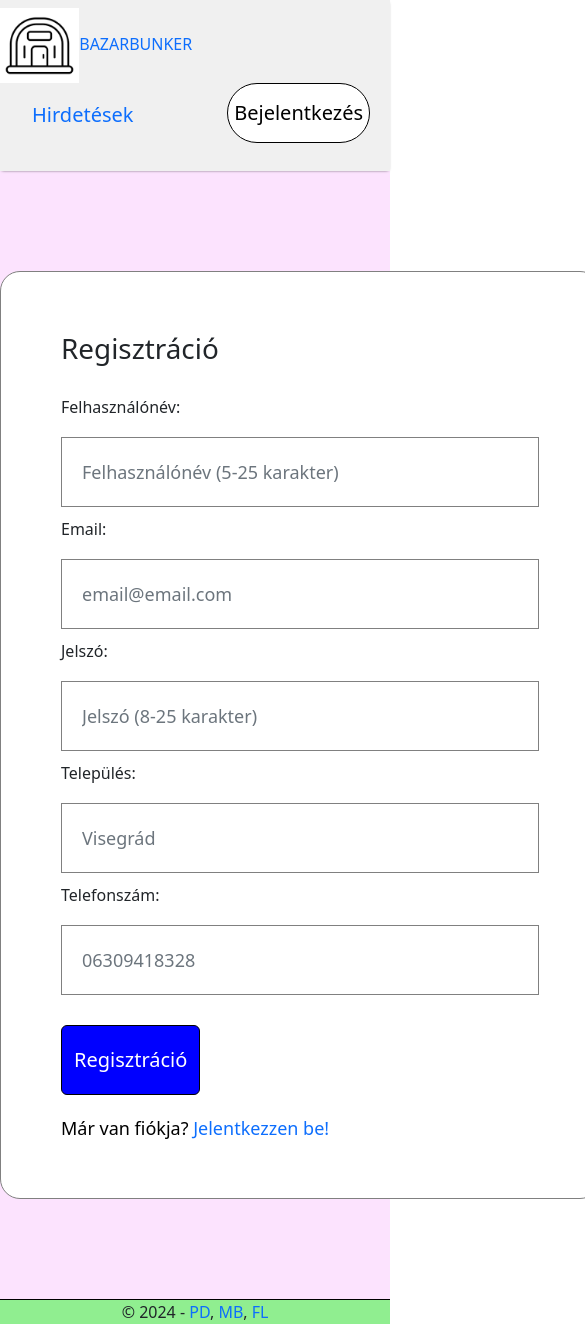
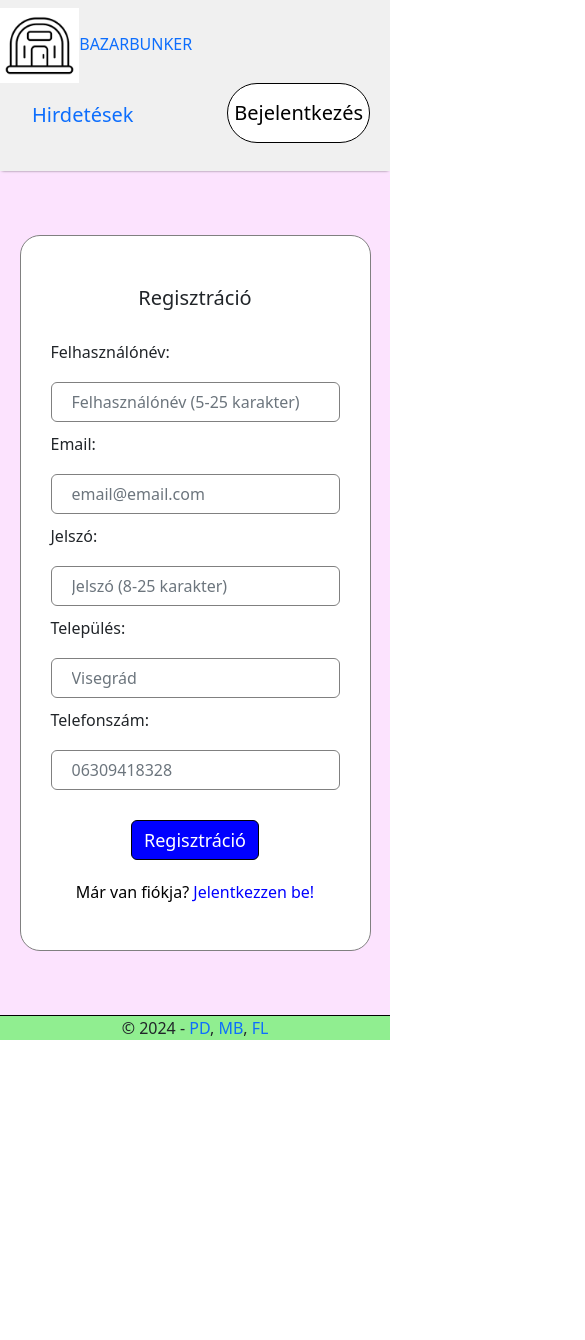
Before and after one commit to farkaslevente/14AA-D-BazarBunker, a React (Create React App) app in the folder frontend_new/: page /regisztracio in a window 390 px wide. Shown: the whole page, 585 px wide, since content can reach past the window. After the commit the page ends 1056 px from the top, so only its background shows below. Built offline with nearby package versions, Linux system fonts and the light colour scheme.

Commit message:
RegisterPage is responsive

```diff
--- a/frontend_new/src/Pages/CSS/LoginPage.css
+++ b/frontend_new/src/Pages/CSS/LoginPage.css
@@ -56,8 +56,9 @@
 
 .login-signup {
     margin-top: 20px;
-    font-size: 16px;
-    text-align: center;
+    color: black;
+    font-size: 18px;
+    font-weight: 500;
 }
 
 .login-signup a {
--- a/frontend_new/src/Pages/CSS/RegisterPage.css
+++ b/frontend_new/src/Pages/CSS/RegisterPage.css
@@ -1,14 +1,16 @@
 .registerpage {
     width: 100%;
-    height: 100%;
+    min-height: 100vh;
     background: #fce3fe;
-    padding-top: 100px;
-    padding-bottom: 100px;
+    padding-top: 50px;
+    padding-bottom: 50px;
+    display: flex;
+    justify-content: center;
+    align-items: center;
 }
 
 .register-container {
     width: 600px;
-    height: fit-content;
     background: white;
     margin: auto;
     padding: 40px 60px;
@@ -18,29 +20,30 @@
 
 .register-container h1 {
     margin: 20px 0px;
+    text-align: center;
+    font-size: 24px;
 }
 
 .register-fields {
-    display:  flex;
+    display: flex;
     flex-direction: column;
     gap: 10px;
     margin-top: 30px;
 }
 
 .register-fields input {
-    height: 70px;
+    height: 50px;
     width: 100%;
     padding-left: 20px;
     border: 1px solid gray;
     outline: none;
     color: black;
     font-size: 18px;
-
 }
 
 .register-container button {
     width: 50%;
-    height: 70px;
+    height: 50px;
     color: white;
     background: blue;
     margin-top: 30px;
@@ -57,9 +60,9 @@
     font-weight: 500;
 }
 
-.register-signup span {
+.register-signup a {
     color: blue;
-    font-weight: 600;
+    text-decoration: none;
 }
 
 form {
@@ -69,3 +72,29 @@ form {
 label {
     font-weight: 500;
 }
+
+@media (max-width: 768px) {
+    .register-container {
+        width: 90%;
+        max-width: 400px;
+        padding: 30px;
+    }
+
+    .register-container h1 {
+        font-size: 20px;
+    }
+
+    .register-fields input {
+        height: 40px;
+        font-size: 16px;
+    }
+
+    .register-container button {
+        height: 40px;
+        font-size: 18px;
+    }
+
+    .register-signup {
+        font-size: 16px;
+    }
+}
--- a/frontend_new/src/Pages/RegisterPage.jsx
+++ b/frontend_new/src/Pages/RegisterPage.jsx
@@ -45,33 +45,33 @@ export const RegisterPage = () => {
                         <div className="register-fields">
 
                             <label htmlFor='name' className='form-label'>Felhasználónév:</label>
-                            <input type='text' required className='form-input' id='name' placeholder='Felhasználónév (5-25 karakter)'
+                            <input type='text' required className='form-input rounded' id='name' placeholder='Felhasználónév (5-25 karakter)'
                                 value={name} onChange={(e) => setName(e.target.value)} autoComplete='off' minLength={5} maxLength={25} />
 
                             <label htmlFor='email' className='form-label'>Email:</label>
-                            <input type='email' required className='form-input' id='email' placeholder='email@email.com'
+                            <input type='email' required className='form-input rounded' id='email' placeholder='email@email.com'
                                 value={email} onChange={(e) => setEmail(e.target.value)} autoComplete='off' />
 
                             <label htmlFor='password' className='form-label'>Jelszó:</label>
-                            <input type='password' required className='form-input' id='password' placeholder='Jelszó (8-25 karakter)'
+                            <input type='password' required className='form-input rounded' id='password' placeholder='Jelszó (8-25 karakter)'
                                 value={password} onChange={(e) => setPassword(e.target.value)} autoComplete='off' minLength={8} maxLength={25} />
 
                             <label htmlFor='location' className='form-label'>Település:</label>
-                            <input type='text' required className='form-input toupper' id='location' placeholder='Visegrád'
+                            <input type='text' required className='form-input rounded' id='location' placeholder='Visegrád'
                                 value={location} onChange={handleLocationChange} autoComplete='off'/>
 
                             <label htmlFor='phone' className='form-label'>Telefonszám:</label>
-                            <input type='tel' required className='form-input' id='phone' placeholder='06309418328'
+                            <input type='tel' required className='form-input rounded' id='phone' placeholder='06309418328'
                                 value={phone} onChange={(e) => setPhone(e.target.value)} autoComplete='off' minLength={11} maxLength={11} />
 
                             {/* <label htmlFor='email' className='form-label'>Vármegye:</label>
                                 <input type='email' required className='form-input' id='email' placeholder='email@email.com'
                                     value={email} onChange={(e) => setEmail(e.target.value)} autoComplete='off'/> */}
                         </div>
-                        <div className="">
+                        <div style={{textAlign: 'center'}}>
                             <button type='submit' className='btn rounded' style={{ border: '1px solid black' }}>Regisztráció</button>
                         </div>
-                        <div className="">
+                        <div style={{textAlign: 'center'}}>
                             <p className="register-signup">Már van fiókja? <a style={{ textDecoration: 'none' }} href='/bejelentkezes'>Jelentkezzen be!</a></p>
                         </div>
                     </form>
--- a/frontend_new/src/Pages/WelcomePage.jsx
+++ b/frontend_new/src/Pages/WelcomePage.jsx
@@ -12,6 +12,7 @@ export const WelcomePage = () => {
           <p>Legyen szó színes ceruza készletről, kötelező olvasmányokról, tankönyvekről, akár íróasztalról is, itt könnyedén megtalálhatod!</p>
         </div>
         <div className="support-link">
+          <p>HÍRLEVÉL</p>
           <p><strong>Problémába ütközött? <a href='/support'>Tudjon meg többet!</a></strong></p>
         </div>
       </div>
```
